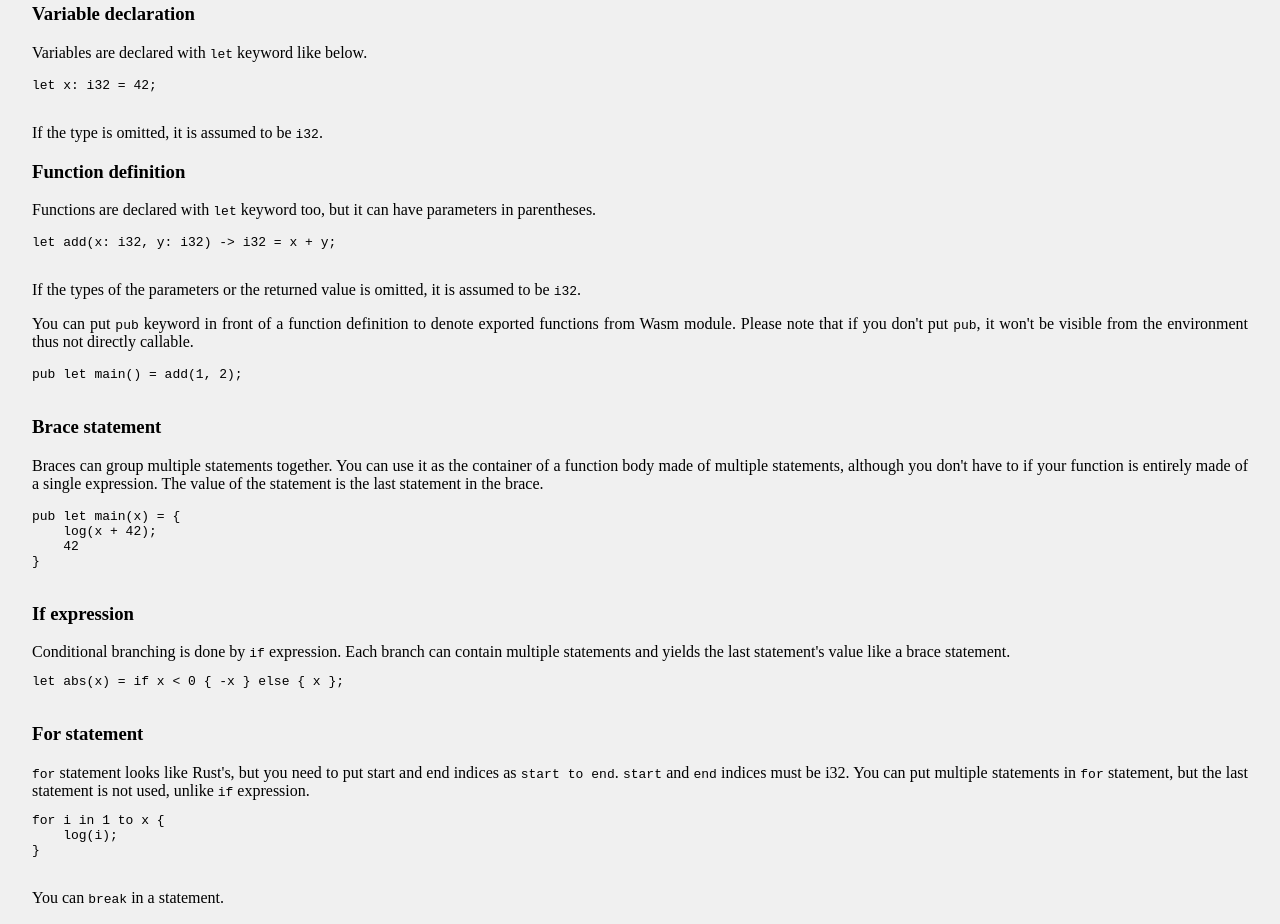
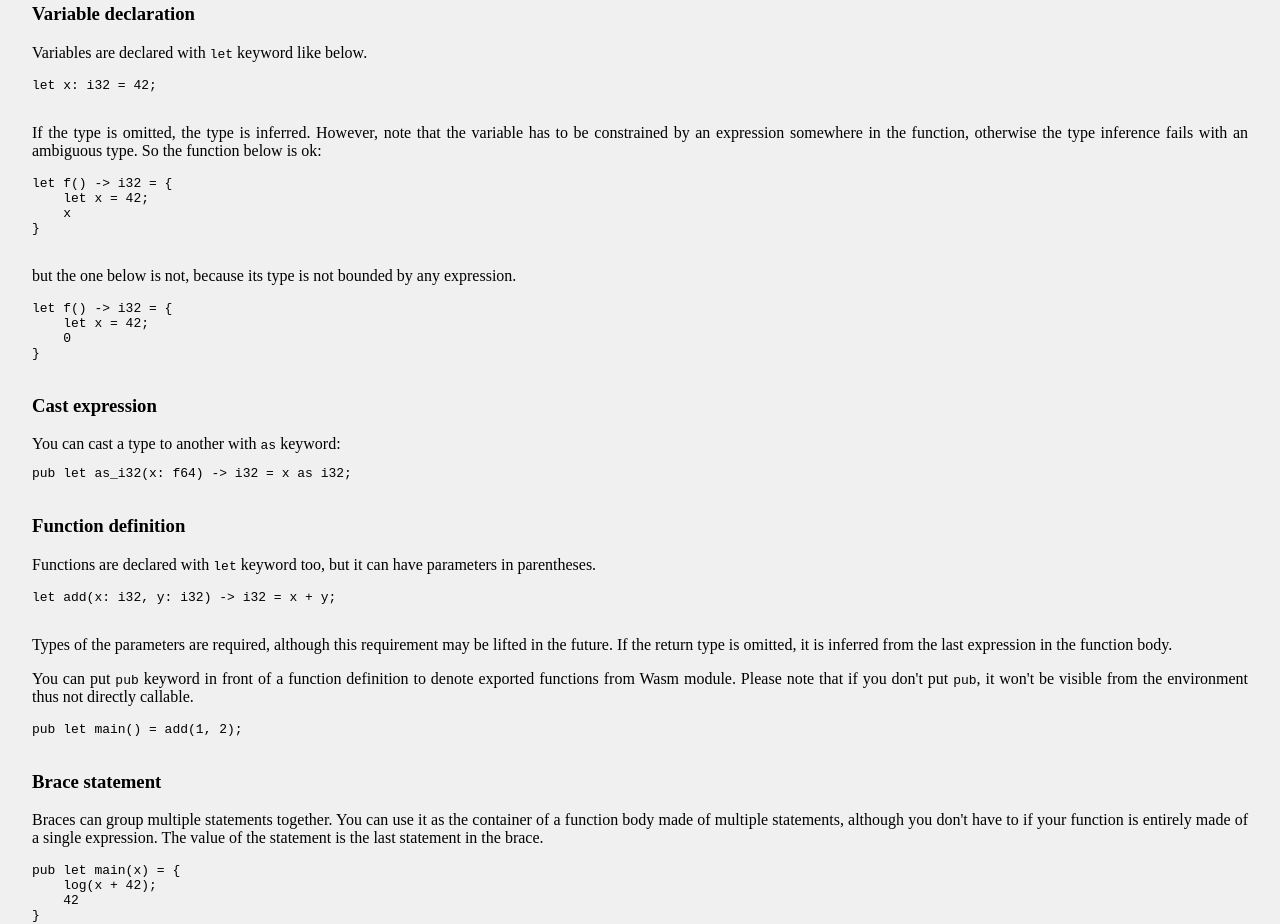
Before and after one commit to msakuta/wascal, a website built with webpack: page wasm/index.html in a window 1280 px wide. Shown: the part 1736-2660 px from the top of the page. Built offline with nearby package versions, Linux system fonts and the light colour scheme.

Commit message:
Add some description

```diff
--- a/wasm/index.html
+++ b/wasm/index.html
@@ -97,8 +97,36 @@ let x: i32 = 42;
             </pre>
 
             <p>
-            If the type is omitted, it is assumed to be <tt>i32</tt>.
+            If the type is omitted, the type is inferred.
+            However, note that the variable has to be constrained by an expression somewhere in the function, otherwise
+            the type inference fails with an ambiguous type.
+            So the function below is ok:
             </p>
+
+            <pre>
+let f() -> i32 = {
+    let x = 42;
+    x
+}
+            </pre>
+
+            <p>
+            but the one below is not, because its type is not bounded by any expression.
+            </p>
+
+            <pre>
+let f() -> i32 = {
+    let x = 42;
+    0
+}
+            </pre>
+
+            <h3>Cast expression</h3>
+            You can cast a type to another with <tt>as</tt> keyword:
+
+            <pre>
+pub let as_i32(x: f64) -> i32 = x as i32;
+            </pre>
 
             <h3>Function definition</h3>
             <p>
@@ -110,7 +138,8 @@ let add(x: i32, y: i32) -> i32 = x + y;
             </pre>
 
             <p>
-            If the types of the parameters or the returned value is omitted, it is assumed to be <tt>i32</tt>.
+            Types of the parameters are required, although this requirement may be lifted in the future.
+            If the return type is omitted, it is inferred from the last expression in the function body.
             </p>
 
             <p>
```
